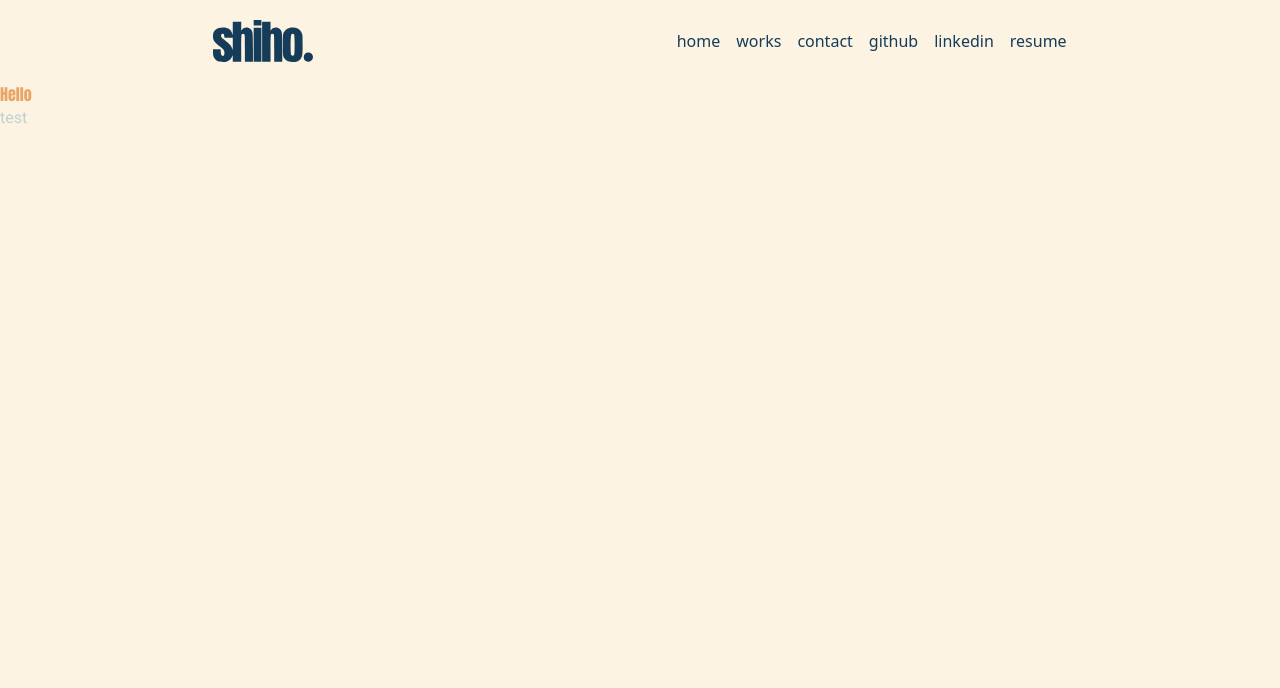
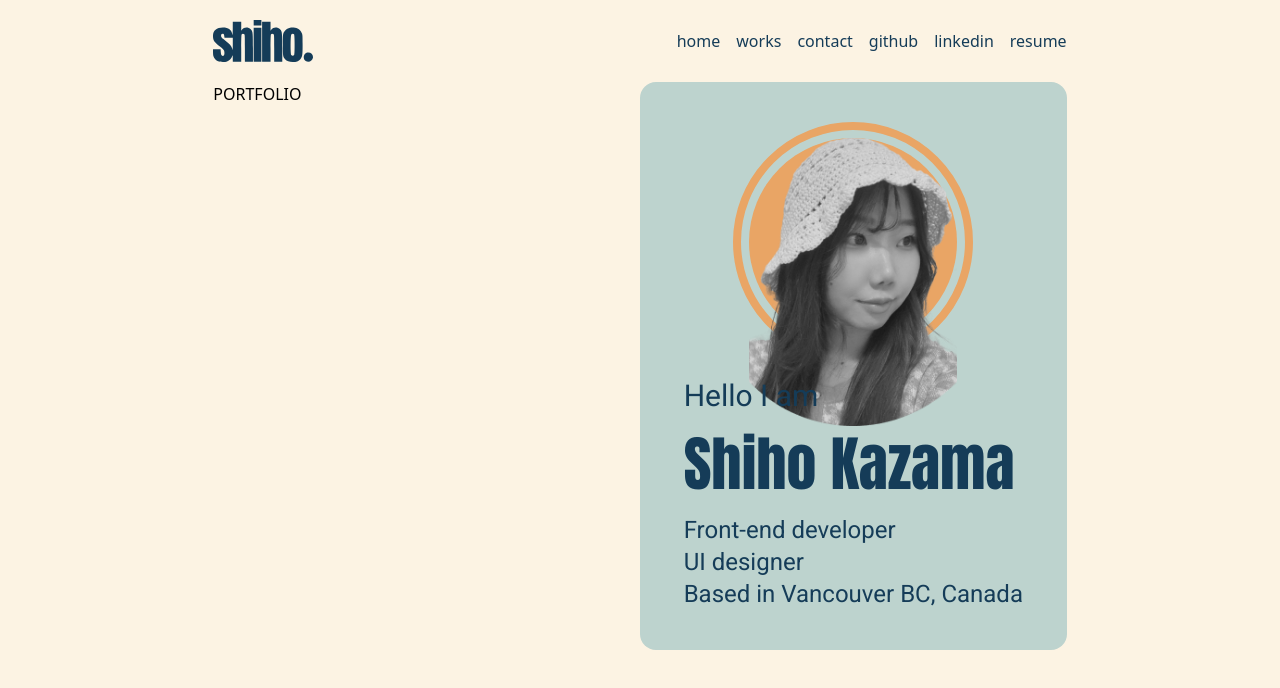
Before and after one commit to miacan2021/portfolio_v2, a Next.js app: page / in a window 1280 px wide. Shown: the top 688 px of the page. Built offline with nearby package versions, Linux system fonts and the light colour scheme.

Commit message:
feat: add hero component

```diff
--- /dev/null
+++ b/app/components/hero.tsx
@@ -0,0 +1,33 @@
+import React from "react";
+import Image from "next/image";
+import myPic from "../../public/imgs/myphoto.png";
+const Hero = () => {
+  return (
+    <div className="w-8/12 h-11/12 flex mx-auto">
+      <div className="w-1/2">
+        <h1>PORTFOLIO</h1>
+      </div>
+
+      <div className="bg-sky w-1/2 p-10 rounded-2xl flex flex-col justify-between items-center gap-4">
+        <div className="flex justify-center items-center border-8 border-orange rounded-full w-60 h-60">
+          <div className="bg-orange w-52 h-52 rounded-full">
+            <Image
+              src={myPic}
+              alt="my image"
+              className="w-72 h-72 object-cover"
+            />
+          </div>
+        </div>
+        <div className="font-roboto text-navy text-2xl">
+          <h1 className="text-3xl">Hello I am</h1>
+          <h1 className="font-anton text-6xl py-5">Shiho Kazama</h1>
+          <h2>Front-end developer</h2>
+          <h2>UI designer</h2>
+          <h3>Based in Vancouver BC, Canada</h3>
+        </div>
+      </div>
+    </div>
+  );
+};
+
+export default Hero;
--- a/app/page.tsx
+++ b/app/page.tsx
@@ -1,11 +1,11 @@
+import Hero from "./components/hero";
 import HeaderMenu from "./components/menu";
 
 export default function Home() {
   return (
     <div className="bg-beige min-h-screen">
       <HeaderMenu />
-      <h1 className="font-anton text-orange">Hello</h1>
-      <p className="font-roboto text-sky">test</p>
+      <Hero />
     </div>
   );
 }
```
Also changed, not shown: public/imgs/myphoto.png (added).
